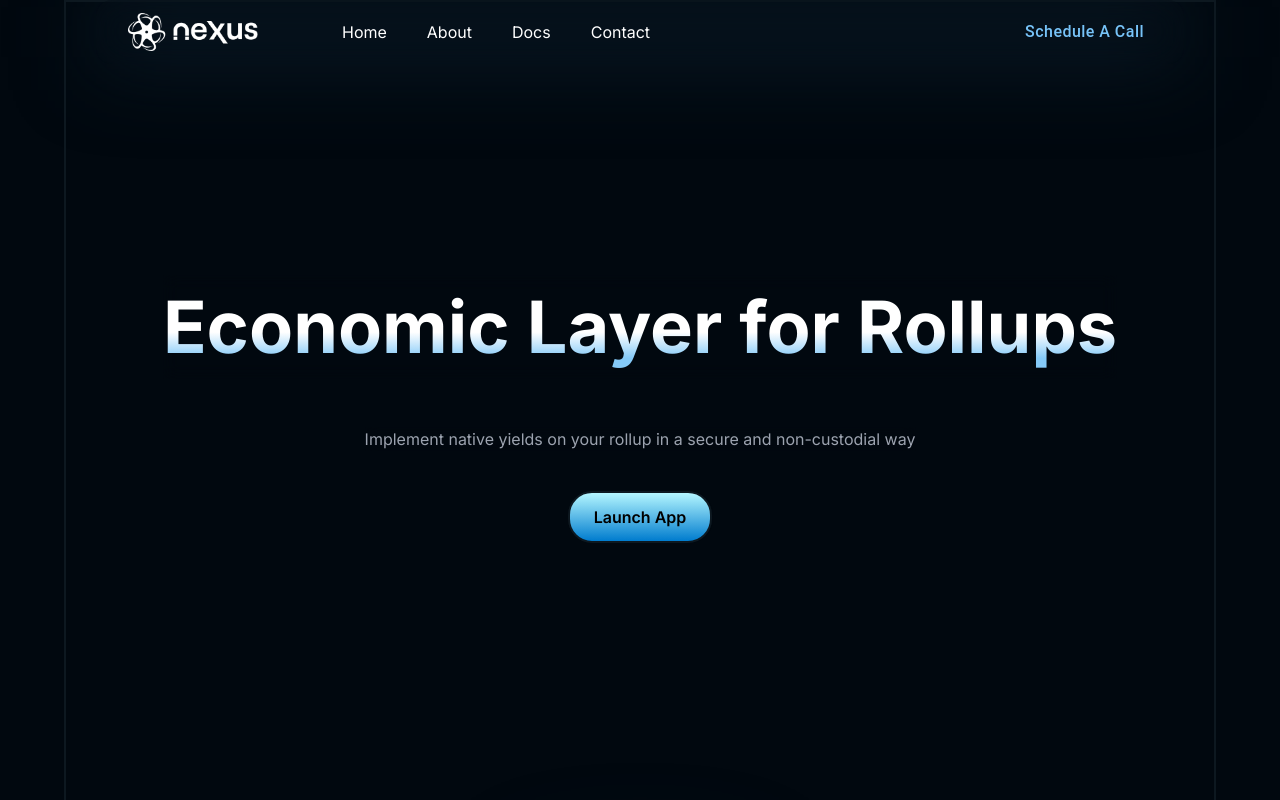
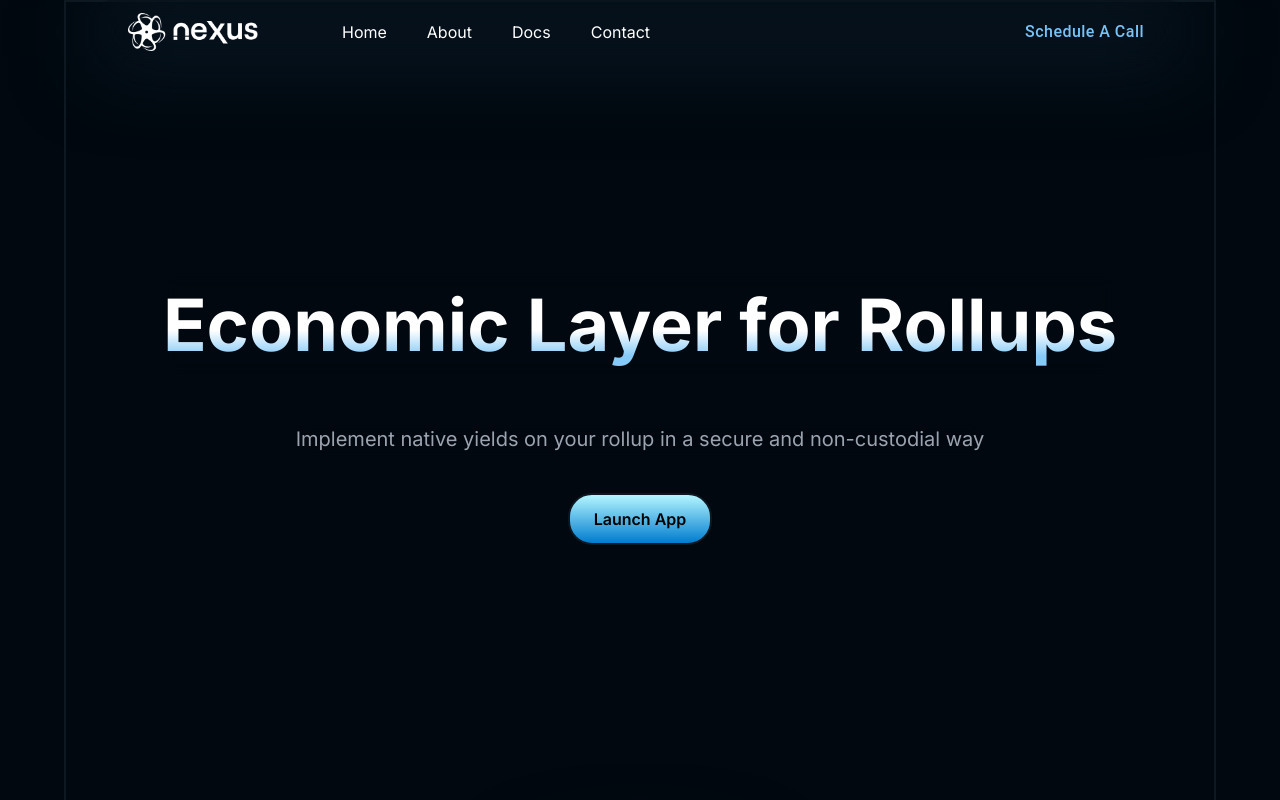
Before and after one commit to Nexus-2023/Nexus-Website, a Next.js app: page / in a window 1280 px wide. Shown: the top 800 px of the page. Built offline with nearby package versions, Linux system fonts and the light colour scheme.

Commit message:
text fix

```diff
--- a/src/components/pages/Home.tsx
+++ b/src/components/pages/Home.tsx
@@ -6,7 +6,6 @@ export function HomePage() {
     <div
       className={`h-[100vh] justify-center items-center    border-x-2  border-t-2  border-[#0D1820]   md:mx-16 flex  z-10 relative `}
     >
-      {/* <div className="absolute top-[50%] left-[50%] transform -translate-x-1/2 -translate-y-1/2 w-[50%] h-[30%] bg-[#317ff333] rounded-2xl  blur-3xl -z-20 " /> */}
       {/* web */}
       <div className=" ">
         <div className="  justify-center items-center space-y-8 lg:flex lg:flex-col   hidden">
@@ -17,7 +16,7 @@ export function HomePage() {
           </div>
 
           <div className="">
-            <p className=" font-normal text-gray-400  backdrop-blur">
+            <p className=" lg:text-xl font-normal text-gray-400  backdrop-blur">
               Implement native yields on your rollup in a secure and
               non-custodial way
             </p>
```
